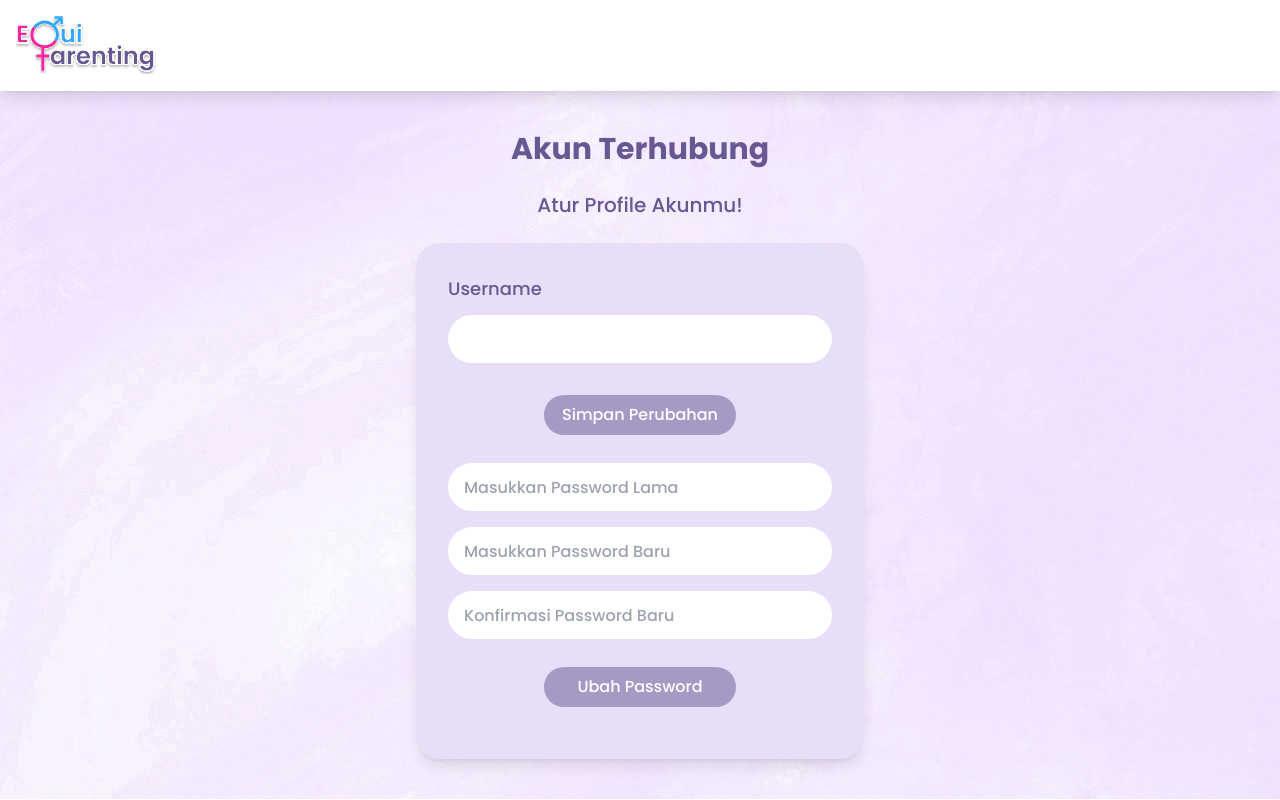
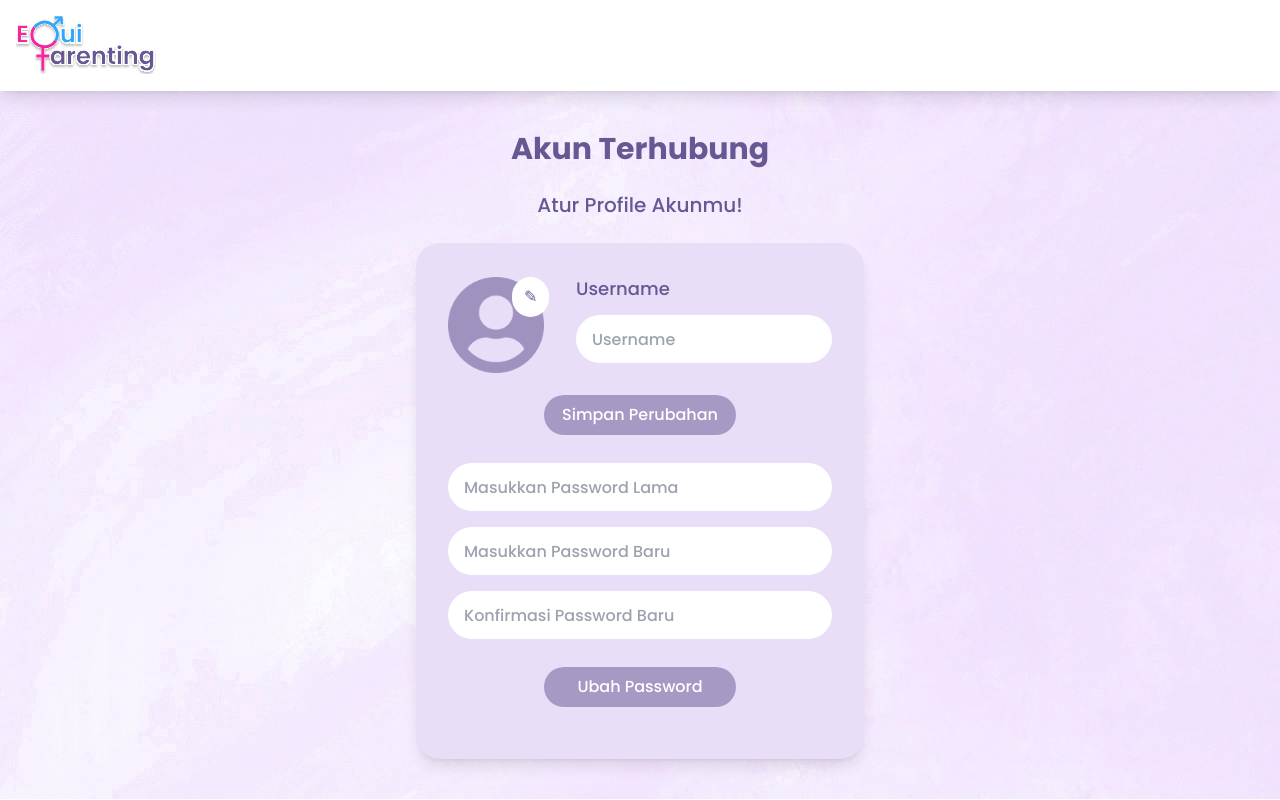
Before and after one commit to RangkayoRasunaSaid/EquiParenting-project, a React (Vite) app: page /profile in a window 1280 px wide. Built offline with nearby package versions, Linux system fonts and the light colour scheme.

Commit message:
edit profile page

```diff
--- a/src/pages/Profile.jsx
+++ b/src/pages/Profile.jsx
@@ -22,15 +22,24 @@ const Profile = () => {
       <div className="flex justify-center mx-auto pb-10">
         <div className="bg-ungu2 w-80 lg:w-max p-8 rounded-3xl text-ungu1 font-medium shadow-lg">
           <form>
-            <div>
-              <div></div>
+            <div className="flex items-center gap-4 lg:gap-8">
+              <div>
+                <img src="/src/assets/default.png" className="max-w-16 lg:max-w-24" />
+                <input type="file" id="file" style={{ display: "none" }} />
+                <label
+                  htmlFor="file"
+                  className="bg-white px-2 py-1 lg:px-3 lg:py-2 rounded-full cursor-pointer absolute transform translate-x-10 -translate-y-16 lg:translate-x-16 lg:-translate-y-24"
+                >
+                  ✎
+                </label>
+              </div>
               <div>
                 <label className="lg:text-lg">Username</label>
                 <br />
                 <input
-                  className="w-full my-2 lg:my-3 h-9 lg:h-12 rounded-full px-4 focus:outline-none focus:ring-4 focus:ring-ungu1"
+                  className="w-full lg:w-64 my-2 lg:my-3 h-9 lg:h-12 rounded-full px-4 focus:outline-none focus:ring-4 focus:ring-ungu1"
                   type="text"
-                  placeholder=""
+                  placeholder="Username"
                   required
                 />
               </div>
```
Also changed, not shown: src/assets/default.png (added).
